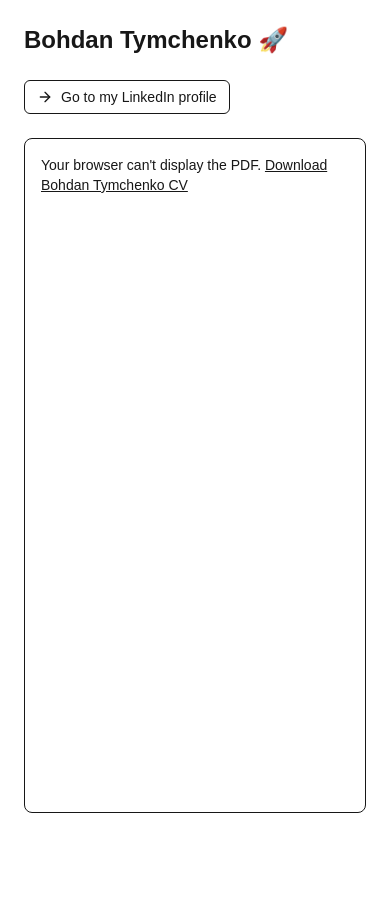
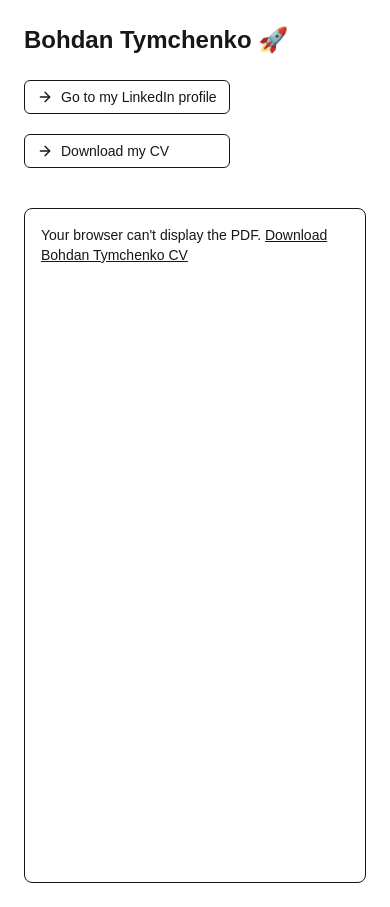
Before and after one commit to Bohdan-Tymchenko/ci-cd-next-demo, a Next.js app: page / in a window 390 px wide. Before the commit the page ends 844 px from the top, so only its background shows below. Built offline with nearby package versions, Linux system fonts and the light colour scheme.

Commit message:
Enhance homepage layout by adding CV download link and adjusting styles for better responsiveness

```diff
--- a/src/app/page.tsx
+++ b/src/app/page.tsx
@@ -10,7 +10,7 @@ export default function Home() {
         <h1 className="text-2xl font-bold sm:text-3xl">
           Bohdan Tymchenko 🚀
         </h1>
-        <div className="w-fit mt-4">
+        <div className="w-fit mt-4 gap-5 flex sm:flex-row flex-col">
           <a
             className="inline-flex items-center gap-2 rounded-md border px-3 py-1.5 text-sm font-medium hover:bg-foreground hover:text-background"
             href="https://www.linkedin.com/in/bohdan-tymchenko-0862a381/"
@@ -18,15 +18,18 @@ export default function Home() {
           >
             <ArrowRightIcon className="w-4 h-4" /> Go to my LinkedIn profile
           </a>
+          <a className="inline-flex items-center gap-2 rounded-md border px-3 py-1.5 text-sm font-medium hover:bg-foreground hover:text-background" href={CV_FILE} download>
+            <ArrowRightIcon className="w-4 h-4" /> Download my CV
+          </a>
         </div>
 
       </header>
 
-      <section className="flex flex-col gap-3">
+      <section className="flex flex-col gap-3 justify-start">
         <PdfViewer
           src={CV_FILE}
           title="Bohdan Tymchenko CV"
-          className="h-[80vh] w-full rounded-lg border"
+          className="h-[80vh] w-full rounded-lg border mt-4"
         />
       </section>
     </main>
```
